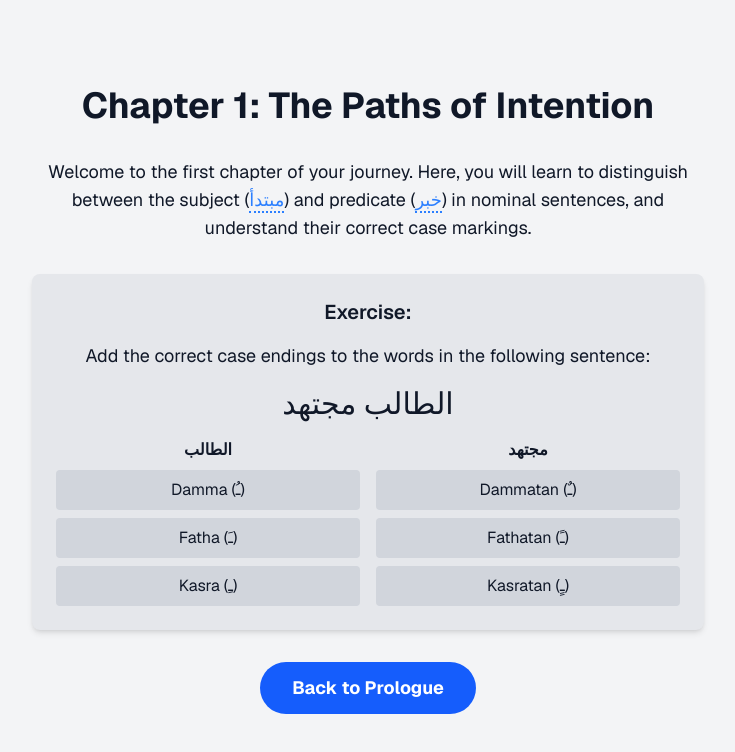
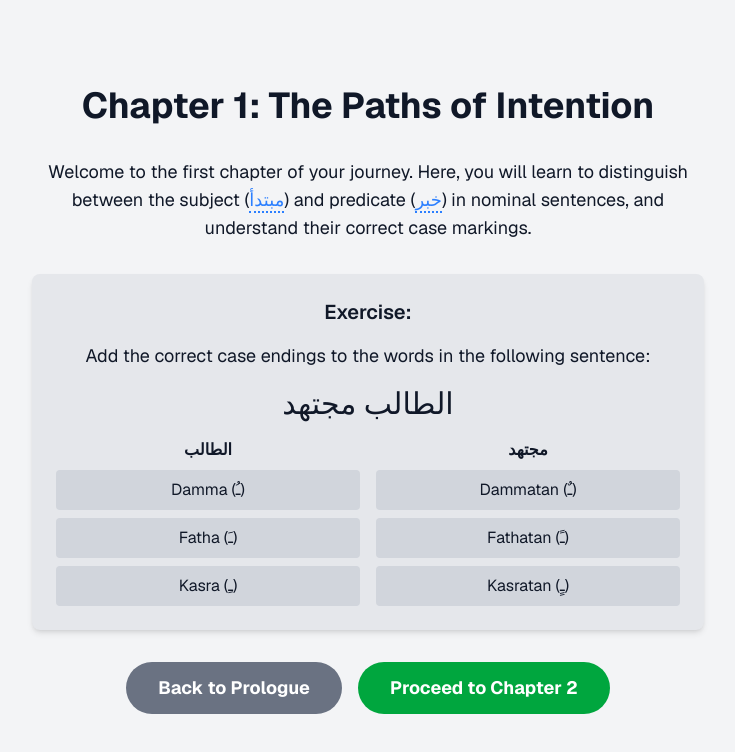
Before and after one commit to uvi-3i3/nahw, a Next.js app: page /chapter1 in a window 1280 px wide. Shown: the top 752 px of the page, without its empty margins (272-1007 px from the left). Built offline with nearby package versions, Linux system fonts and the light colour scheme.

Commit message:
feat(nav): connect Chapter 1  Chapter 2; add Diagnostic  Chapter 2; fix Chapter 2 and add link to Chapter 3

```diff
--- a/app/chapter1/page.tsx
+++ b/app/chapter1/page.tsx
@@ -215,11 +215,18 @@ export default function Chapter1Page() {
           )}
         </div>
 
-        <Link href="/">
-          <button className="rounded-full bg-blue-600 text-white hover:bg-blue-700 font-bold text-lg py-3 px-8 transition-colors">
-            Back to Prologue
-          </button>
-        </Link>
+        <div className="flex gap-4 flex-wrap justify-center">
+          <Link href="/">
+            <button className="rounded-full bg-gray-500 text-white hover:bg-gray-600 font-bold text-lg py-3 px-8 transition-colors">
+              Back to Prologue
+            </button>
+          </Link>
+          <Link href="/chapter2">
+            <button className="rounded-full bg-green-600 text-white hover:bg-green-700 font-bold text-lg py-3 px-8 transition-colors">
+              Proceed to Chapter 2
+            </button>
+          </Link>
+        </div>
       </main>
     </div>
   );
--- a/app/chapter2/page.tsx
+++ b/app/chapter2/page.tsx
@@ -48,13 +48,19 @@ export default function Chapter2Page() {
           ))}
         </div>
 
-        <Link href="/">
-          <button className="mt-8 rounded-full bg-gray-500 text-white hover:bg-gray-600 font-bold text-lg py-3 px-8 transition-colors">
-            Back to Prologue
-          </button>
-        </Link>
+        <div className="mt-8 flex gap-4 flex-wrap justify-center">
+          <Link href="/">
+            <button className="rounded-full bg-gray-500 text-white hover:bg-gray-600 font-bold text-lg py-3 px-8 transition-colors">
+              Back to Prologue
+            </button>
+          </Link>
+          <Link href="/chapter3">
+            <button className="rounded-full bg-green-600 text-white hover:bg-green-700 font-bold text-lg py-3 px-8 transition-colors">
+              Proceed to Chapter 3
+            </button>
+          </Link>
+        </div>
       </main>
     </div>
   );
 }
-'''
--- a/app/diagnostic/page.tsx
+++ b/app/diagnostic/page.tsx
@@ -308,11 +308,18 @@ export default function DiagnosticPage() {
               Based on your results, we recommend you start your journey in the
               Scholar's Courtyard.
             </p>
-            <Link href="/chapter1">
-              <button className="mt-4 rounded-full bg-blue-600 text-white hover:bg-blue-700 font-bold text-lg py-3 px-8 transition-colors">
-                Proceed to Chapter 1
-              </button>
-            </Link>
+            <div className="mt-4 flex gap-4 flex-wrap justify-center">
+              <Link href="/chapter1">
+                <button className="rounded-full bg-gray-500 text-white hover:bg-gray-600 font-bold text-lg py-3 px-8 transition-colors">
+                  Proceed to Chapter 1
+                </button>
+              </Link>
+              <Link href="/chapter2">
+                <button className="rounded-full bg-green-600 text-white hover:bg-green-700 font-bold text-lg py-3 px-8 transition-colors">
+                  Go to Courtyard (Chapter 2)
+                </button>
+              </Link>
+            </div>
           </div>
         )}
       </main>
```
